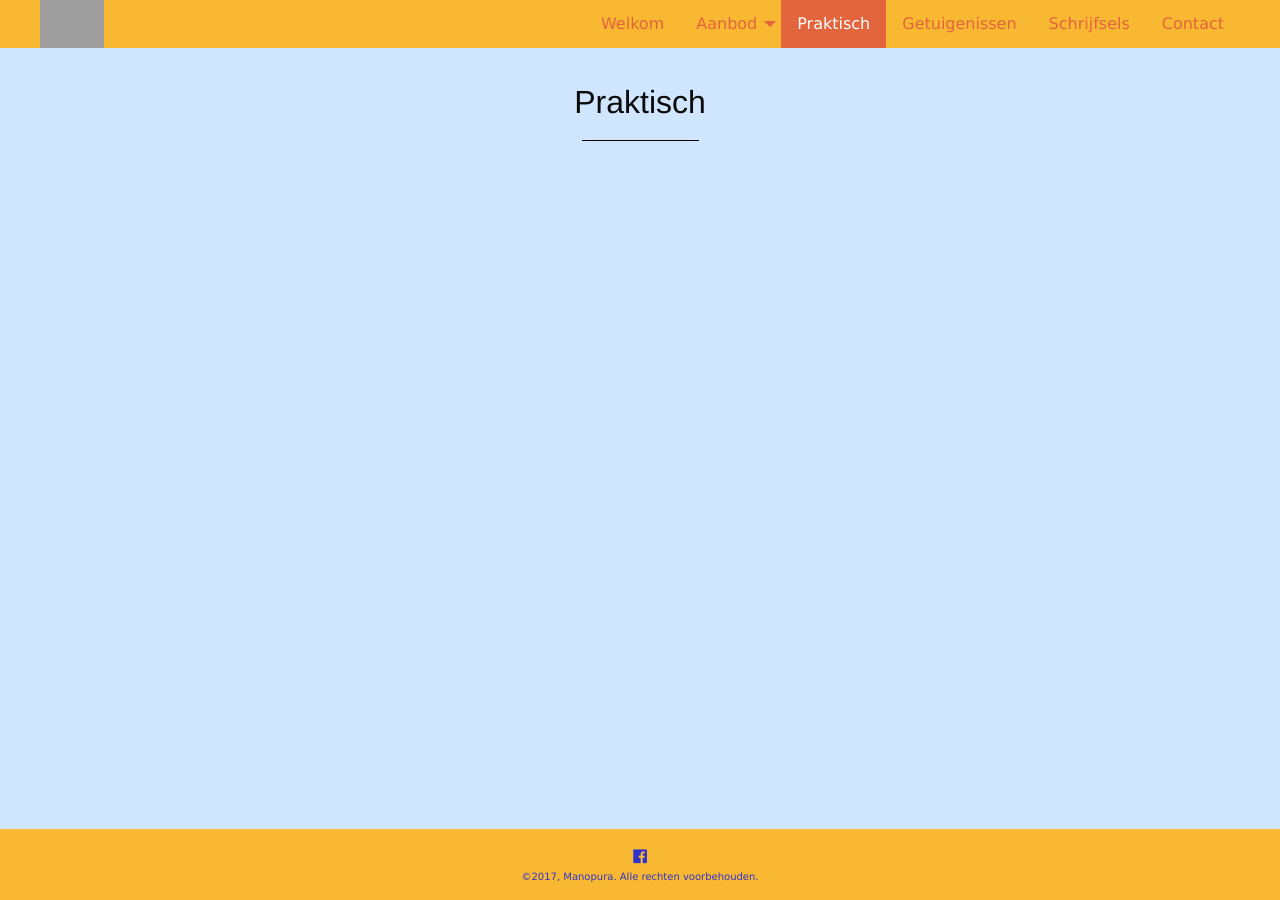
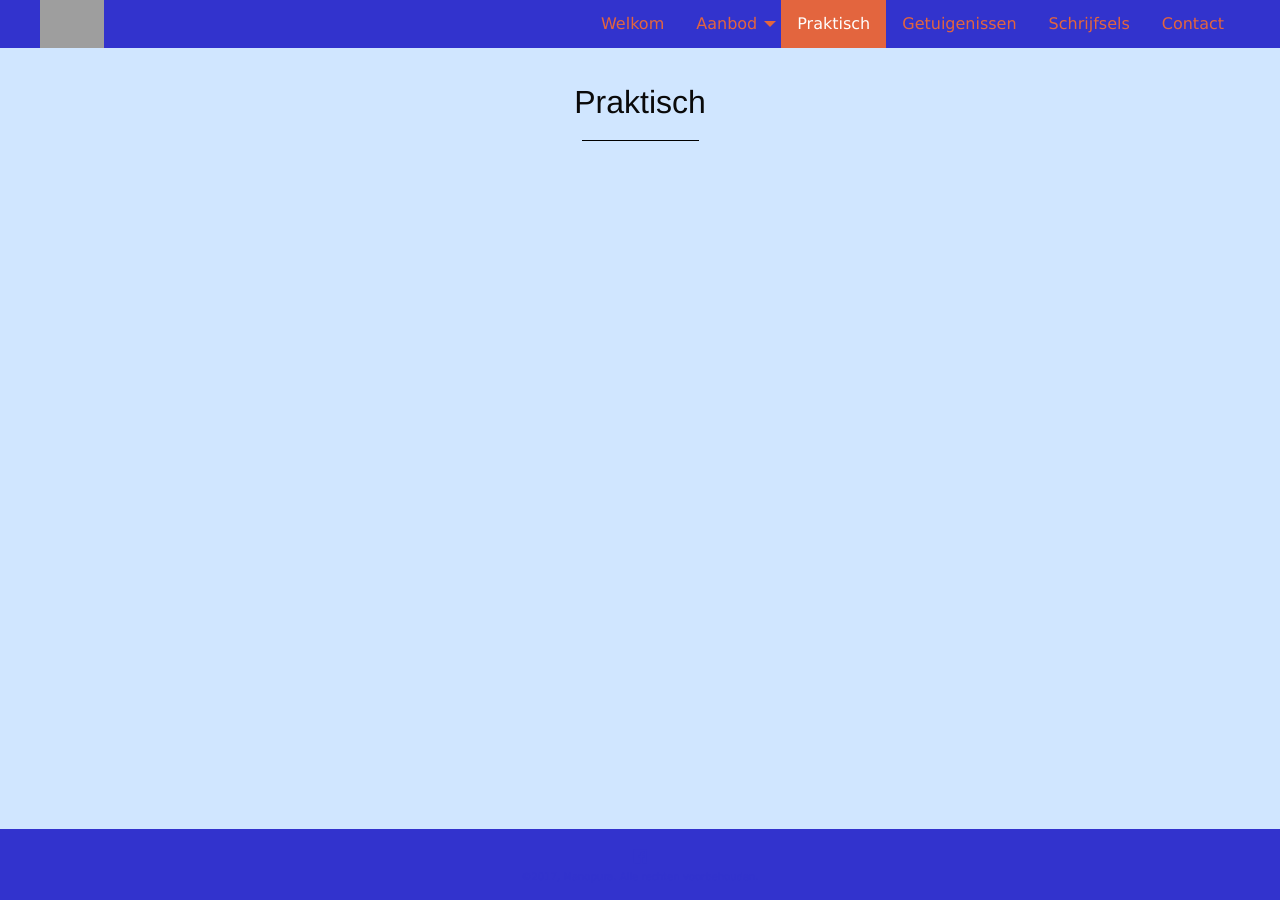
Before and after one commit to ankher/ankher.github.io, a Jekyll site: the page built from praktisch.md, in a window 1280 px wide. Built offline with Jekyll 4.4.1, drawn with Linux system fonts in a browser that asks for light colours; nearby versions of some CDN libraries; our own code applies the rules of GitHub Pages for plain Markdown files; grey boxes are pictures that could not be loaded.

Commit message:
Update _settings.scss

```diff
--- a/_sass/_settings.scss
+++ b/_sass/_settings.scss
@@ -3,9 +3,9 @@ $color-text: #3233cd;
 $color-background: #d0e6ff;
 
 $color-primary: #e3653e;
-$color-menu: #f8b831;
-$color-menu-hover: #8d1701;
-$color-menu-selected: #8d1701;
+$color-menu: #3233cd;
+$color-menu-hover: #d0e6ff;
+$color-menu-selected: #d0e6ff;
 $color-submenu: #ffc958;
 
 $standard-font-stack: 'Verdana', sans-serif;
```
